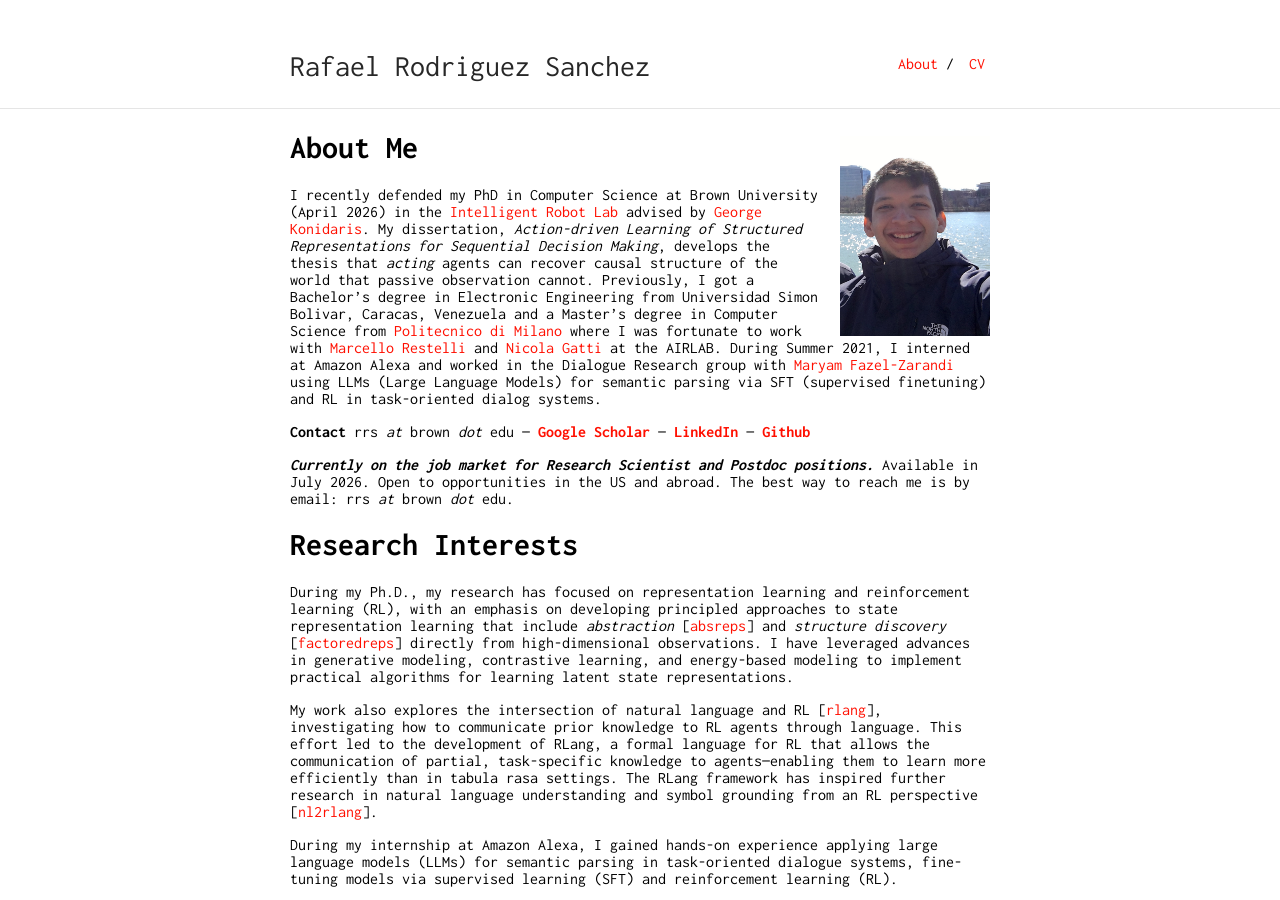
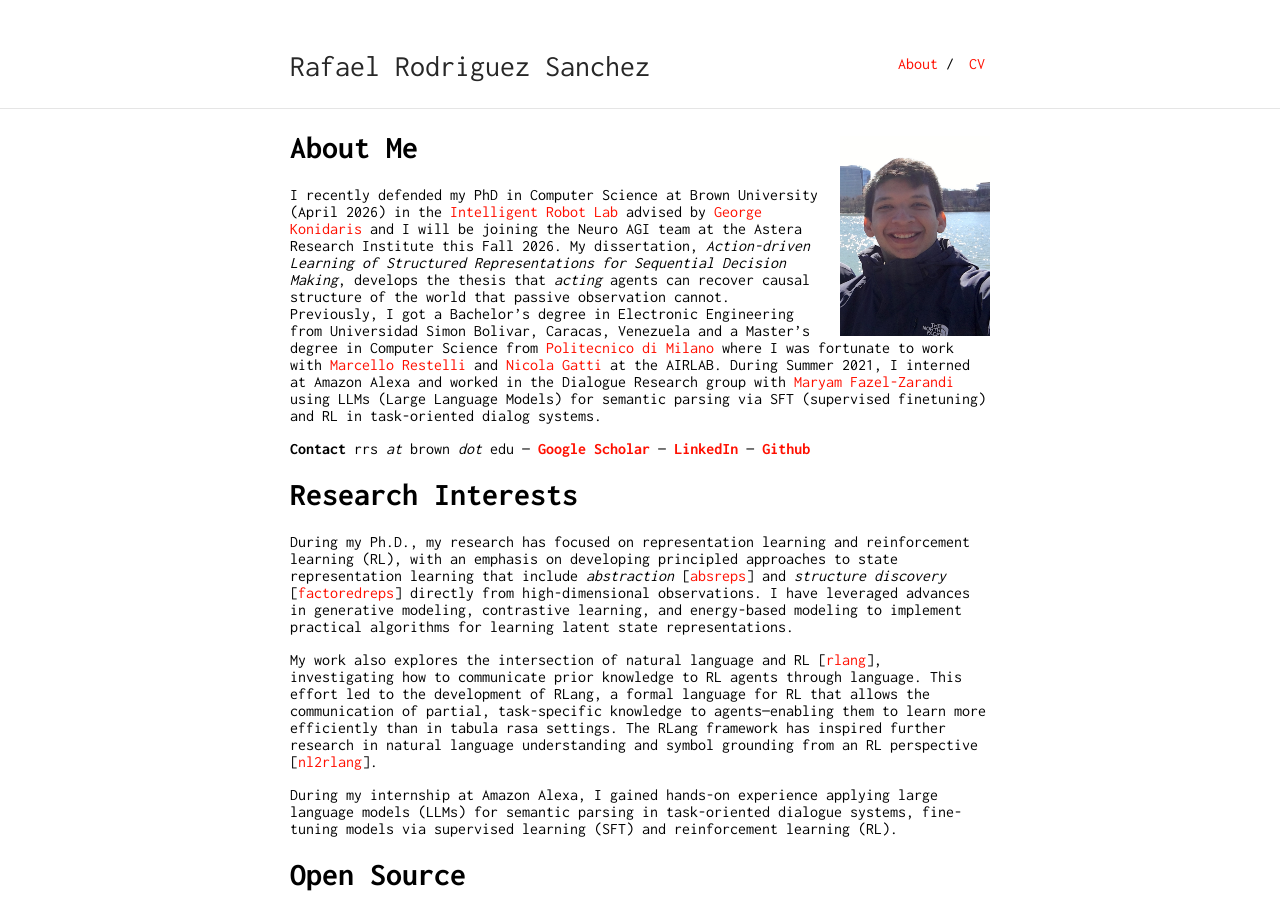
Before and after one commit to rafarodsa/rafarodsa.github.io, a Jekyll site: the page built from index.md, in a window 1280 px wide and 900 px high. Built offline with Jekyll 4.4.1, drawn with Linux system fonts in a browser that asks for light colours.

Commit message:
update description

```diff
--- a/index.md
+++ b/index.md
@@ -6,14 +6,13 @@ title: Rafael Rodriguez Sanchez
 # About Me
 
 <img class="profile-picture" src="profile.jpg">
-I recently defended my PhD in Computer Science at Brown University (April 2026) in the [Intelligent Robot Lab](http://irl.cs.brown.edu) advised by [George Konidaris](http://cs.brown.edu/people/gdk/). My dissertation, *Action-driven Learning of Structured Representations for Sequential Decision Making*, develops the thesis that *acting* agents can recover causal structure of the world that passive observation cannot. Previously, I got a Bachelor's degree in Electronic Engineering from Universidad Simon Bolivar, Caracas, Venezuela and a Master's degree in Computer Science from [Politecnico di Milano](https://polimi.it) where I was fortunate to work with [Marcello Restelli](https://restelli.faculty.polimi.it/MyWebSite/index.shtml) and [Nicola Gatti](https://gatti.faculty.polimi.it) at the AIRLAB.
+I recently defended my PhD in Computer Science at Brown University (April 2026) in the [Intelligent Robot Lab](http://irl.cs.brown.edu) advised by [George Konidaris](http://cs.brown.edu/people/gdk/) and I will be joining the Neuro AGI team at the Astera Research Institute this Fall 2026. My dissertation, *Action-driven Learning of Structured Representations for Sequential Decision Making*, develops the thesis that *acting* agents can recover causal structure of the world that passive observation cannot. Previously, I got a Bachelor's degree in Electronic Engineering from Universidad Simon Bolivar, Caracas, Venezuela and a Master's degree in Computer Science from [Politecnico di Milano](https://polimi.it) where I was fortunate to work with [Marcello Restelli](https://restelli.faculty.polimi.it/MyWebSite/index.shtml) and [Nicola Gatti](https://gatti.faculty.polimi.it) at the AIRLAB.
 During Summer 2021, I interned at Amazon Alexa and worked in the Dialogue Research group with [Maryam Fazel-Zarandi](https://www.maryamfazel.com) using LLMs (Large Language Models) for semantic parsing via SFT (supervised finetuning) and RL in task-oriented dialog systems.
 
 
 **Contact** rrs *at* brown *dot* edu --- **[Google Scholar](https://scholar.google.com/citations?user=ONxoqRUAAAAJ&hl=es)** --- **[LinkedIn](https://linkedin.com/in/rafarodsa)**
 --- **[Github](https://github.com/rafarodsa)**
 
-***Currently on the job market for Research Scientist and Postdoc positions.*** Available in July 2026. Open to opportunities in the US and abroad. The best way to reach me is by email: rrs *at* brown *dot* edu.
 
 # Research Interests
 
```
